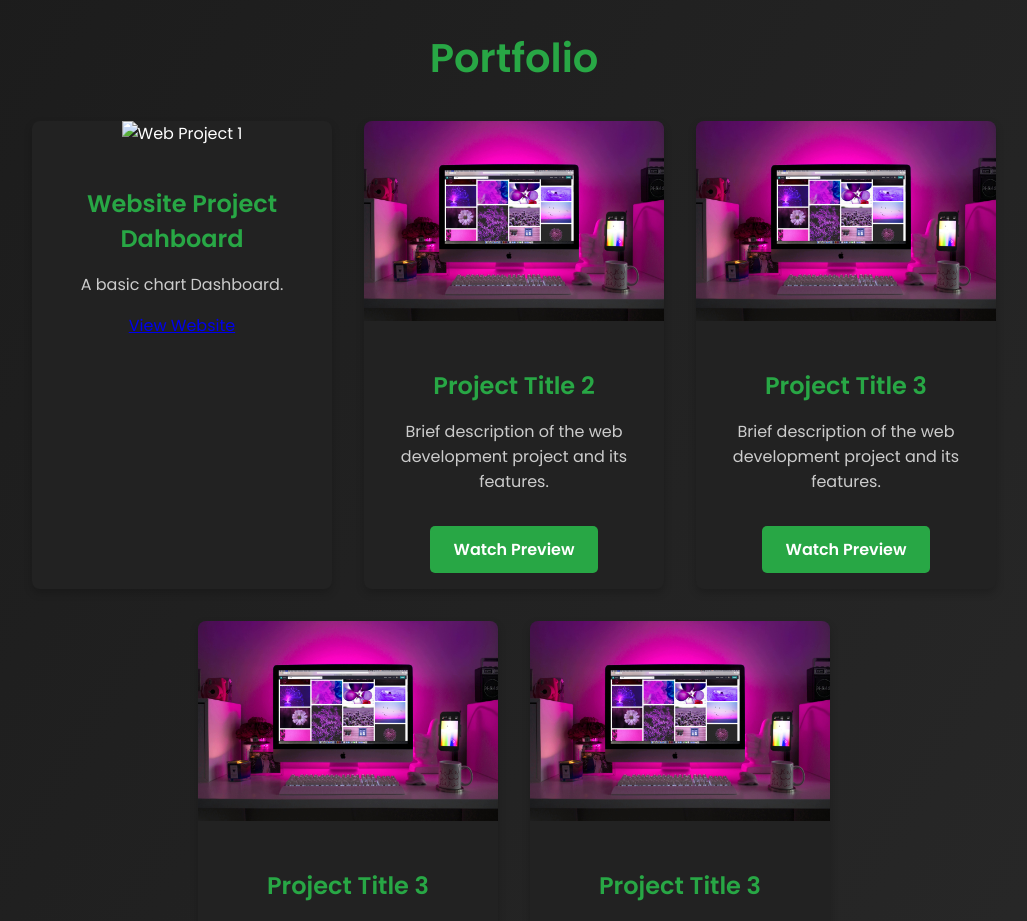
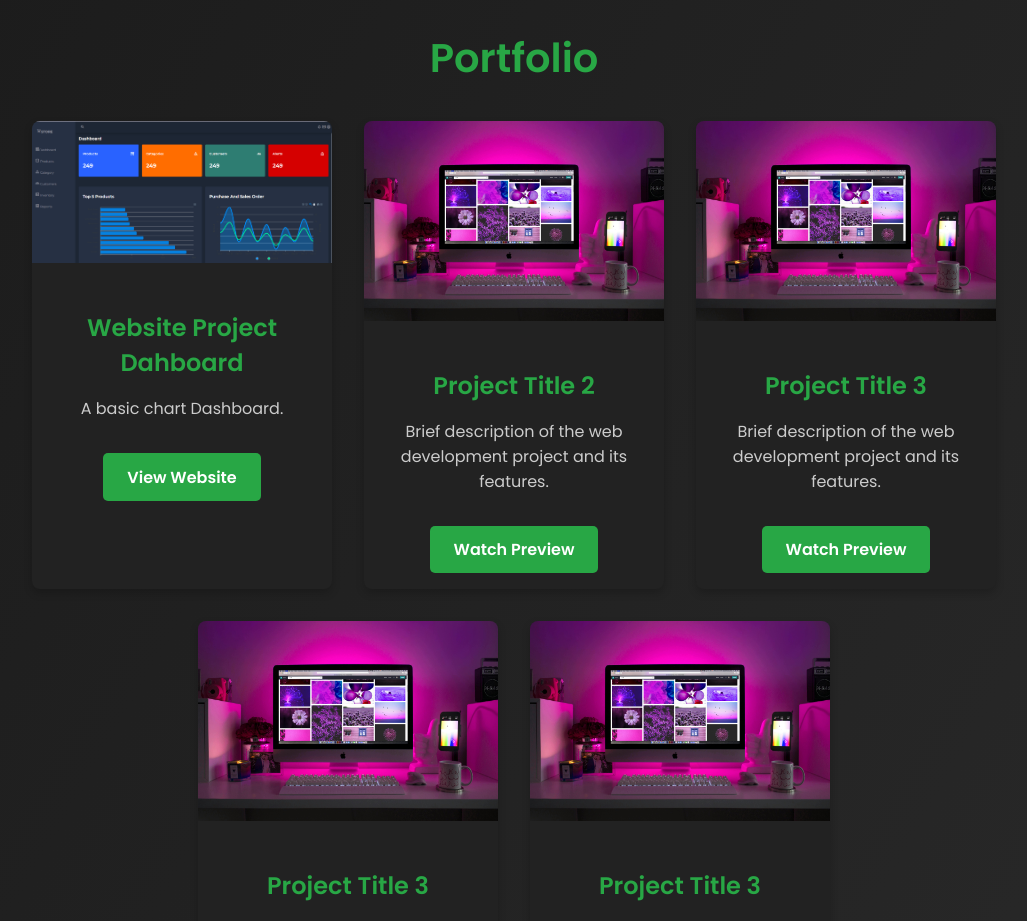
Before and after one commit to zekiyopia/portfolio-1, a plain HTML site: page pages/web-development.html in a window 1280 px wide. Shown: the part 1060-1981 px from the top of the page, without its empty margins (126-1153 px from the left). Drawn offline with Linux system fonts and the light colour scheme.

Commit message:
web-development.html

```diff
--- a/pages/web-development.html
+++ b/pages/web-development.html
@@ -226,11 +226,11 @@
         <h2>Portfolio</h2>
         <div class="portfolio">
             <div class="portfolio-item">
-                <img src="./images/web/dashboard.png" alt="Web Project 1">
+                <img src="../images/web/dashboard.png" alt="Web Project 1">
                 <div class="info">
                     <h3>Website Project Dahboard</h3>
                     <p>A basic chart Dashboard.</p>
-                    <a href="https://zekiyopia.github.io/Dashboard/" >View Website</a>
+                    <a href="https://zekiyopia.github.io/Dashboard/" class="btn-watch" >View Website</a>
                 </div>
             </div>
             <div class="portfolio-item">
```
